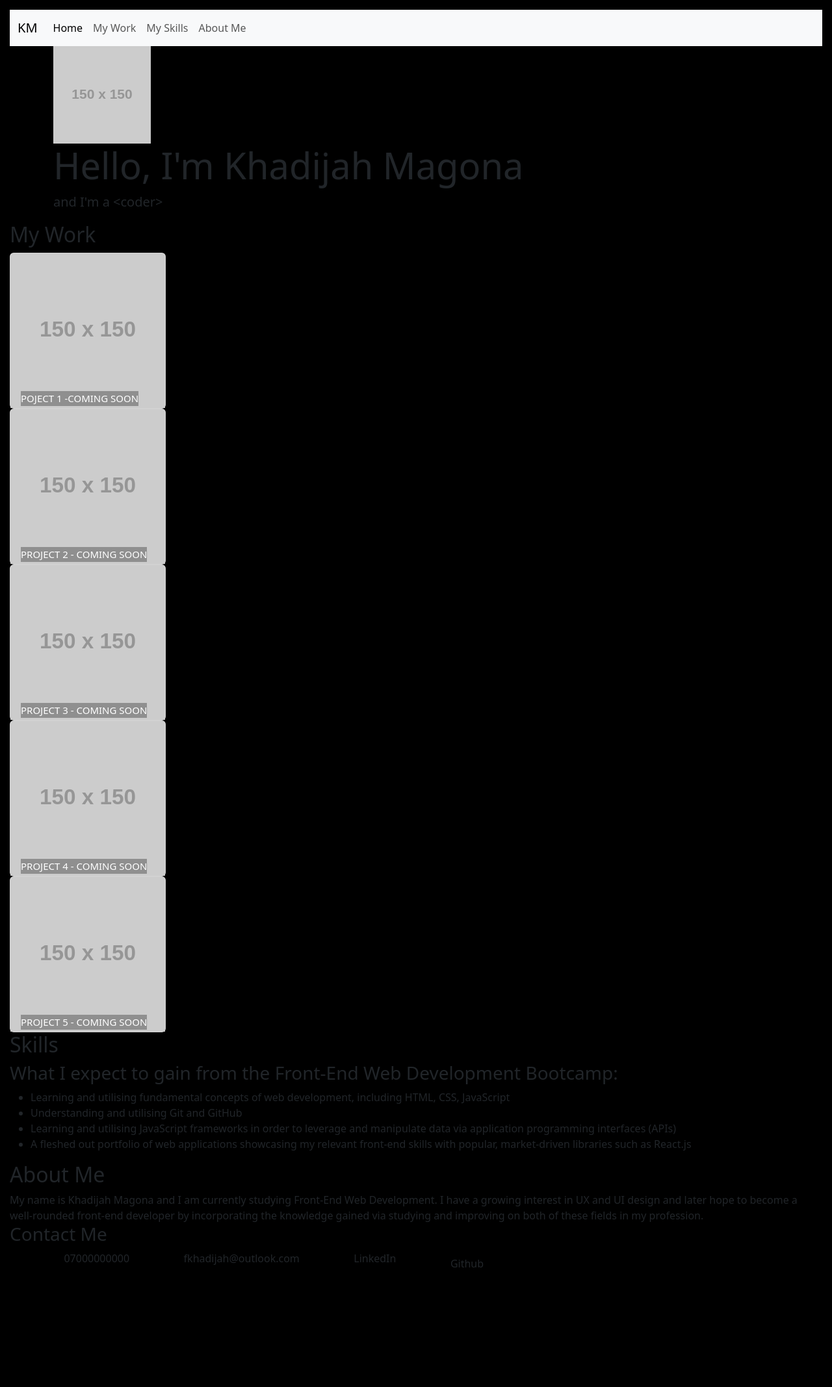
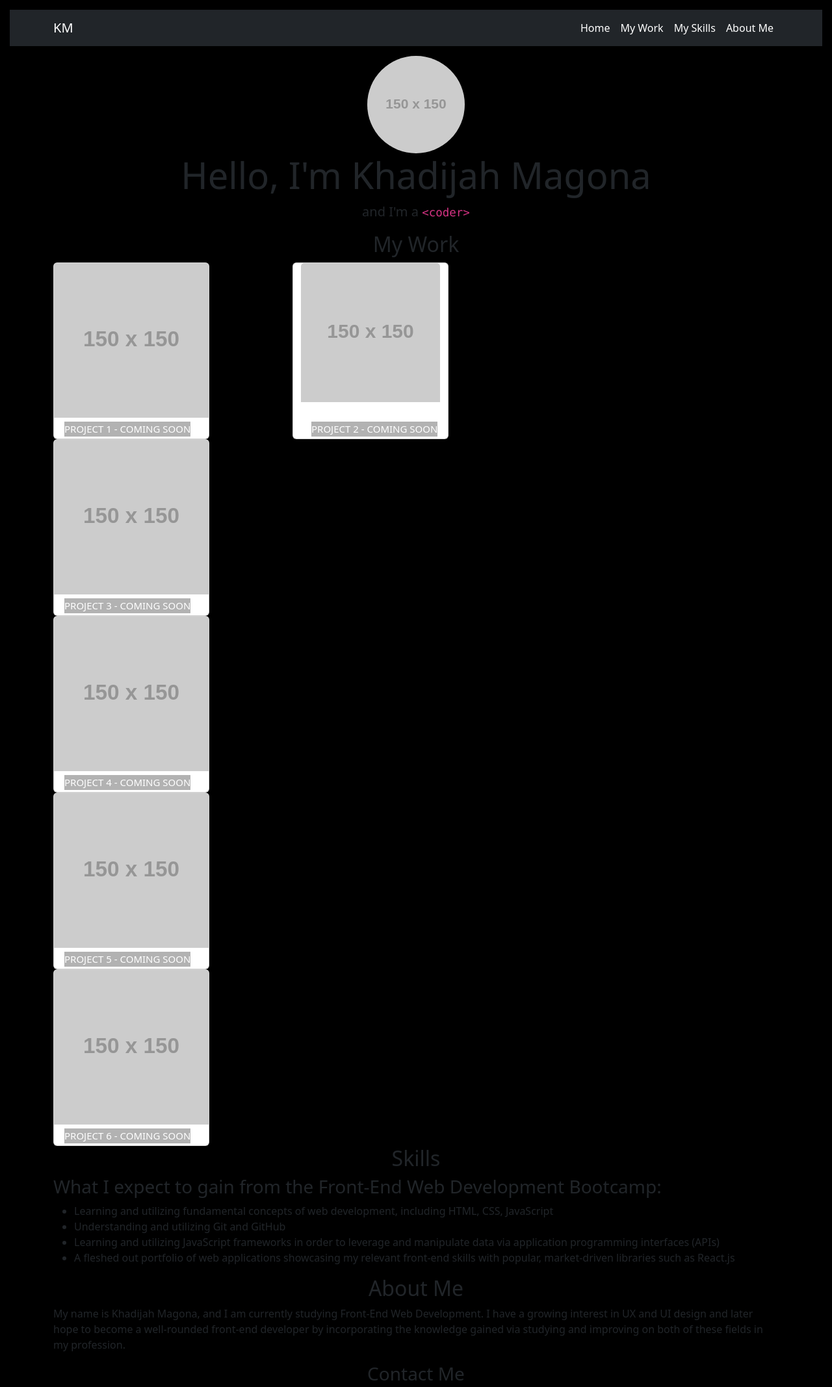
Before and after one commit to dija-64/Bootstrap-Portfolio, a plain HTML site: page index.html in a window 1280 px wide. Shown: the top 2135 px of the page at 65% size. Before the commit the page ends 1980 px from the top, so only its background shows below. Drawn offline with nearby package versions, Linux system fonts and the light colour scheme; placeholder pictures from the web are drawn by us.

```diff
--- a/CSS/style.css
+++ b/CSS/style.css
@@ -1,6 +1,48 @@
 body {
     padding: 15px;
     background-color: black;
+}
+
+.navbar {
+    background-color: rgb(31, 30, 30);
+    color: #fff;
+    margin-bottom: 15px;
+}
+
+.nav-link {
+    color: #fff;
+
+}
+
+.nav-link a:link,
+a:visited {
+    color: white;
+    text-decoration: none;
+}
+
+.nav-link a:hover {
+    color: white;
+    text-shadow: 0px 0px 30px var(--white);
+    -moz-transition: all 0.2s ease-in;
+    -o-transition: all 0.2s ease-in;
+    -webkit-transition: all 0.2s ease-in;
+    transition: all 0.2s ease-in;
+    text-decoration: none;
+
+}
+
+.nav-link a:active {
+    color: white;
+    text-decoration: none;
+}
+
+.nav-link p:hover {
+    color: white;
+    text-shadow: 0px 0px 30px white;
+    -moz-transition: all 0.2s ease-in;
+    -o-transition: all 0.2s ease-in;
+    -webkit-transition: all 0.2s ease-in;
+    transition: all 0.2s ease-in;
 }
 
 #work {
--- a/index.html
+++ b/index.html
@@ -12,26 +12,26 @@
 
 <body>
     <header>
-        <nav class="navbar navbar-expand-lg bg-light">
-            <div class="container-fluid">
+        <nav class="navbar navbar-expand-lg navbar-dark bg-dark">
+            <div class="container">
                 <a class="navbar-brand" href="#">KM</a>
                 <button class="navbar-toggler" type="button" data-bs-toggle="collapse" data-bs-target="#navbarNav"
                     aria-controls="navbarNav" aria-expanded="false" aria-label="Toggle navigation">
                     <span class="navbar-toggler-icon"></span>
                 </button>
                 <div class="collapse navbar-collapse" id="navbarNav">
-                    <ul class="navbar-nav">
+                    <ul class="navbar-nav ms-auto">
                         <li class="nav-item">
                             <a class="nav-link active" aria-current="page" href="#">Home</a>
                         </li>
                         <li class="nav-item">
-                            <a class="nav-link" href="#">My Work</a>
+                            <a class="nav-link" href="#work">My Work</a>
                         </li>
                         <li class="nav-item">
-                            <a class="nav-link" href="#">My Skills</a>
+                            <a class="nav-link" href="#skills">My Skills</a>
                         </li>
                         <li class="nav-item">
-                            <a class="nav-link">About Me</a>
+                            <a class="nav-link" href="#about">About Me</a>
                         </li>
                     </ul>
                 </div>
@@ -40,84 +40,99 @@
     </header>
 
     <section>
-        <div class="jumbotron jumbotron-fluid">
+        <div class="jumbotron jumbotron-fluid text-center">
             <div class="container">
-                <img src="https://placehold.co/150" id="jumbo-image" alt="placeholder image">
+                <img src="https://placehold.co/150" id="jumbo-image" class="rounded-circle" alt="placeholder image">
                 <h1 class="display-4">Hello, I'm Khadijah Magona</h1>
-                <p class="lead">and I'm a &#60;coder&#62;
-                </p>
+                <p class="lead">and I'm a <code>&lt;coder&gt;</code></p>
             </div>
         </div>
     </section>
 
-    <main id="work">
-        <h2>My Work</h2>
+    <main id="work" class="container">
+        <h2 class="text-center">My Work</h2>
+        <div class="row row-cols-1 row-cols-md-2 row-cols-lg-3 g-4">
+            <div class="col">
                 <div class="card">
                     <img src="https://placehold.co/150" class="card-img-top" alt="placeholder image">
-            <div class="card-img-overlay">
-                <p class="card-text">POJECT 1 -COMING SOON</p>
+                    <div class="card-body">
+                        <p class="card-text">PROJECT 1 - COMING SOON</p>
+                    </div>
                 </div>
             </div>
 
             <div class="card">
                 <img src="https://placehold.co/150" class="card-img-top" alt="placeholder image">
-            <div class="card-img-overlay">
+                <div class="card-body">
                     <p class="card-text">PROJECT 2 - COMING SOON</p>
+                </div>
             </div>
         </div>
 
         <div class="card">
             <img src="https://placehold.co/150" class="card-img-top" alt="placeholder image">
-            <div class="card-img-overlay">
+            <div class="card-body">
                 <p class="card-text">PROJECT 3 - COMING SOON</p>
+            </div>
         </div>
         </div>
 
         <div class="card">
             <img src="https://placehold.co/150" class="card-img-top" alt="placeholder image">
-            <div class="card-img-overlay">
+            <div class="card-body">
                 <p class="card-text">PROJECT 4 - COMING SOON</p>
+            </div>
         </div>
         </div>
 
         <div class="card">
             <img src="https://placehold.co/150" class="card-img-top" alt="placeholder image">
-            <div class="card-img-overlay">
+            <div class="card-body">
                 <p class="card-text">PROJECT 5 - COMING SOON</p>
             </div>
         </div>
+        </div>
+
+        <div class="card">
+            <img src="https://placehold.co/150" class="card-img-top" alt="placeholder image">
+            <div class="card-body">
+                <p class="card-text">PROJECT 6 - COMING SOON</p>
+            </div>
+        </div>
+        </div>
+
+        </div>
     </main>
 
-    <section id="skills">
-        <h2>Skills</h2>
+    <section id="skills" class="container">
+        <h2 class="text-center">Skills</h2>
         <h3>What I expect to gain from the Front-End Web Development Bootcamp:</h3>
         <ul>
-            <li>Learning and utilising fundamental concepts of web development, including HTML, CSS, JavaScript</li>
-            <li>Understanding and utilising Git and GitHub</li>
-            <li>Learning and utilising JavaScript frameworks in order to leverage and manipulate data via application
+            <li>Learning and utilizing fundamental concepts of web development, including HTML, CSS, JavaScript</li>
+            <li>Understanding and utilizing Git and GitHub</li>
+            <li>Learning and utilizing JavaScript frameworks in order to leverage and manipulate data via application
                 programming interfaces (APIs)</li>
             <li>A fleshed out portfolio of web applications showcasing my relevant front-end skills with popular,
                 market-driven libraries such as React.js</li>
         </ul>
     </section>
 
-    <section id="About">
-        <h2>About Me</h2>
-        My name is Khadijah Magona and I am currently studying Front-End Web Development. I have a growing interest in
-        UX and UI design and later hope to become a well-rounded front-end developer by incorporating the knowledge
-        gained via studying and improving on both of these fields in my profession.
+    <section id="about" class="container">
+        <h2 class="text-center">About Me</h2>
+        <p>My name is Khadijah Magona, and I am currently studying Front-End Web Development. I have a growing
+            interest in UX and UI design and later hope to become a well-rounded front-end developer by incorporating
+            the knowledge gained via studying and improving on both of these fields in my profession.</p>
 
-        <h3>Contact Me</h3>
+        <h3 class="text-center">Contact Me</h3>
     </section>
 
-    <footer class="footer">
+    <footer class="footer text-center">
         <div id="contactInfo">
             <p>07000000000</p>
             <p>fkhadijah&#64;outlook.com</p>
             <p>LinkedIn</p>
             <a href="https://github.com/dija-64">Github</a>
         </div>
-
     </footer>
 
     <script src="https://cdn.jsdelivr.net/npm/bootstrap@5.3.2/dist/js/bootstrap.bundle.min.js"
```
Also changed, not shown: 1 other file. Lines whose indentation alone changed are shown as unchanged.
